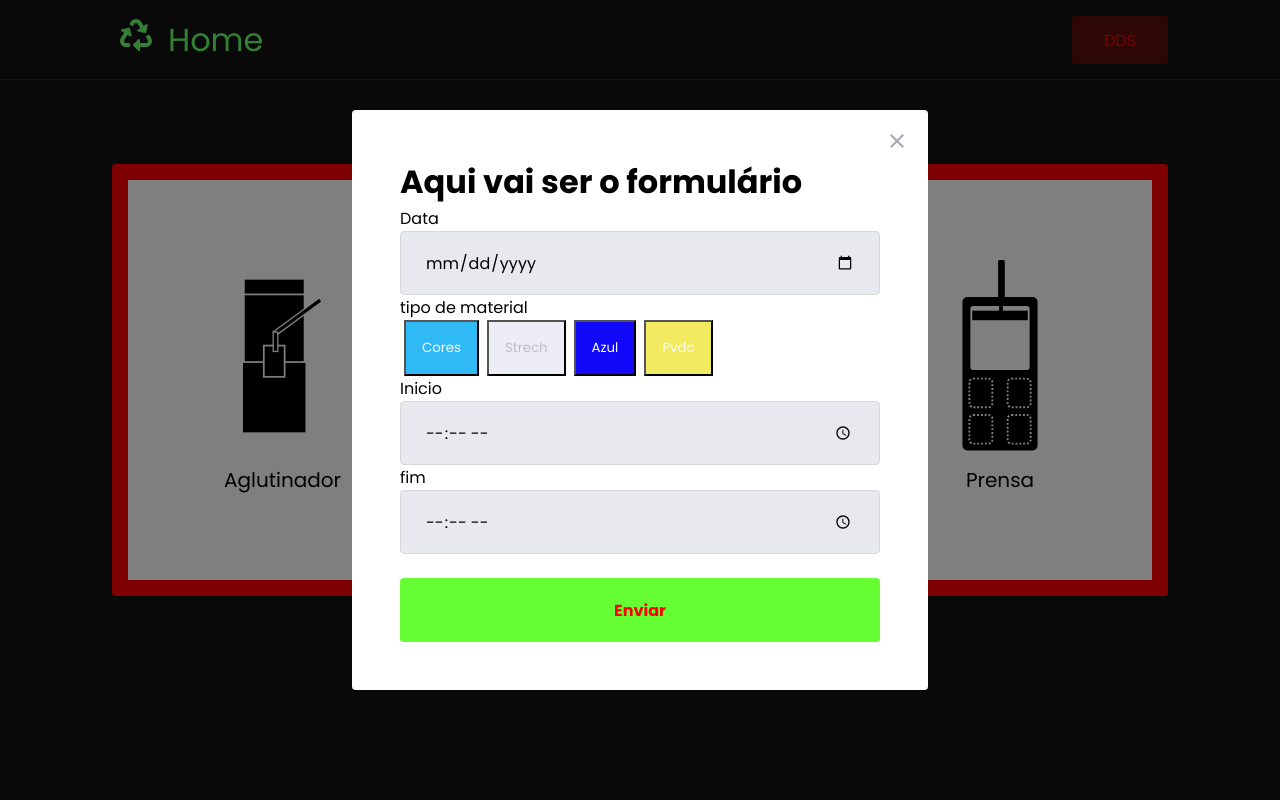
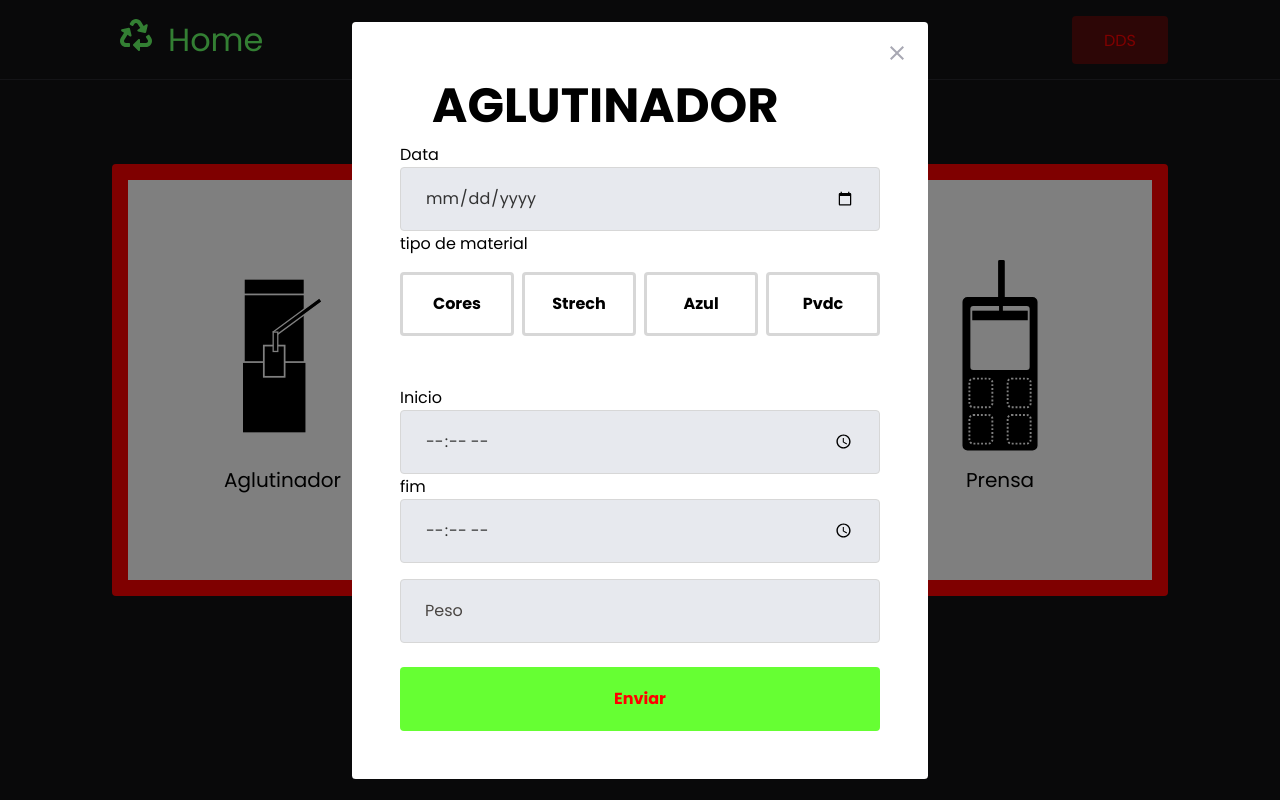
Before and after one commit to regisskate/reciclenextreciclee, a Next.js app: page / in a window 1280 px wide. Both pictures are taken after a click on the button "Aglutinador". Built offline with nearby package versions, Linux system fonts and the light colour scheme.

Commit message:
styles form

```diff
--- a/src/components/ButtonAglutinador/index.tsx
+++ b/src/components/ButtonAglutinador/index.tsx
@@ -1,6 +1,7 @@
 import { useState } from "react";
 import styles from './styles.module.scss';
 import Modal from "react-modal"
+import { FormAglutinador } from "../FormAglutinador";
 
 export function ButtonAglutinador() {
 
@@ -29,25 +30,8 @@ export function ButtonAglutinador() {
           <button type="button" onClick={handleCloseNewProductionRecordModal} className="react-modal-close">
             <img src="/images/close.svg" alt="fechar modal" />
           </button>
-          <h1>Aqui vai ser o formulário</h1>
-          <p>
-            Data <br></br>
-            <input type="date" name="Data" className="form-control" /><br></br>
-            tipo de material<br></br>
-            <button type="button" className="cores">Cores</button>
-            <button type="button" className="strech">Strech</button>
-            <button type="button" className="azul">Azul</button>
-            <button type="button" className="pvdc">Pvdc</button> <br></br>
+          <FormAglutinador />
 
-            Inicio
-            <input
-              type="time"
-              name="Inicio"
-            /><br></br>
-            fim
-            <input type="time" name="Fim" />
-          </p>
-          <button type="submit">Enviar</button>
         </Modal>
       </section>
     </main>
--- a/src/components/ButtonPrensa/index.tsx
+++ b/src/components/ButtonPrensa/index.tsx
@@ -1,6 +1,7 @@
 import { useState } from "react";
 import styles from './styles.module.scss';
 import Modal from "react-modal"
+import { FormPrensa } from "../FormPrensa";
 
 export function ButtonPrensa() {
 
@@ -29,25 +30,8 @@ export function ButtonPrensa() {
           <button type="button" onClick={handleCloseNewProductionRecordModal} className="react-modal-close">
             <img src="/images/close.svg" alt="fechar modal" />
           </button>
-          <h1>Aqui vai ser o formulário</h1>
-          <p>
-            Data <br></br>
-            <input type="date" name="Data" className="form-control" /><br></br>
-            tipo de material<br></br>
-            <button type="button" className="cores">Cores</button>
-            <button type="button" className="strech">Strech</button>
-            <button type="button" className="azul">Azul</button>
-            <button type="button" className="pvdc">Pvdc</button> <br></br>
+          <FormPrensa />
 
-            Inicio
-            <input
-              type="time"
-              name="Inicio"
-            /><br></br>
-            fim
-            <input type="time" name="Fim" />
-          </p>
-          <button type="submit">Enviar</button>
         </Modal>
       </section>
     </main>
--- /dev/null
+++ b/src/components/FormAglutinador/index.tsx
@@ -0,0 +1,35 @@
+import styles from './styles.module.scss';
+
+export function FormAglutinador() {
+
+
+  return (
+    <main className={styles.formContainer}>
+      <form className={styles.formContent}>
+
+        <h1>AGLUTINADOR</h1><br />
+
+
+        Data <br></br>
+        <input type="date" name="Data" className="form-control" /><br></br>
+        tipo de material<br></br>
+        <section className={styles.typeMaterial}>
+          <button type="button" className="colorType"><span>Cores</span></button>
+          <button type="button" className="colorType"><span>Strech</span></button>
+          <button type="button" className="colorType"><span>Azul</span></button>
+          <button type="button" className="colorType"><span>Pvdc</span></button> <br></br>
+        </section>
+        <span></span>
+        Inicio
+        <input
+          type="time"
+          name="Inicio"
+        /><br></br>
+        fim
+        <input type="time" name="Fim" />
+        <input type="number" placeholder="Peso" />
+        <button type="submit">Enviar</button>
+      </form>
+    </main>
+  )
+}
--- /dev/null
+++ b/src/components/FormAglutinador/styles.module.scss
@@ -0,0 +1,75 @@
+.formContent {
+  .typeMaterial {
+    margin: 1rem 0;
+    display: grid;
+    grid-template-columns: 1fr 1fr 1fr 1fr;
+    gap: 0.5rem;
+
+    button {
+      height: 4rem;
+      background: transparent;
+      border: 3px solid #d7d7d7;
+      border-radius: 0.25rem;
+
+      transition: filter 0.2s;
+
+      &:hover {
+        filter: brightness(0.10)
+      }
+
+      span {
+        font-size: 1rem;
+        font-weight: bold;
+      }
+    }
+  }
+
+  h1 {
+    display: unset;
+    font-size: 3rem;
+    margin: 2rem 2rem;
+  }
+
+
+  input {
+    width: 100%;
+    padding: 0 1.5rem;
+    height: 4rem;
+    border-radius: 0.25rem;
+
+    border: 1px solid #d7d7d7;
+    background: #e7e9ee;
+
+    font-weight: 400;
+    font-size: 1rem;
+
+    &::placeholder {
+      color: #494542;
+    }
+
+    &+input {
+      margin-top: 1rem;
+    }
+  }
+
+
+  button[type="submit"] {
+    width: 100%;
+    padding: 0 1.5rem;
+    height: 4rem;
+    background: #66ff33;
+    color: #ff0000;
+    border-radius: 0.25rem;
+    border: 0;
+    font-size: 1rem;
+    margin-top: 1.5rem;
+    font-weight: bold;
+
+    transition: filter 0.2s;
+
+    &:hover {
+      filter: brightness(0.9)
+    }
+
+  }
+}
--- /dev/null
+++ b/src/components/FormPrensa/index.tsx
@@ -0,0 +1,39 @@
+import styles from './styles.module.scss';
+
+export function FormPrensa() {
+
+
+  return (
+    <main className={styles.formContainer}>
+      <form className={styles.formContent}>
+
+        <h1>PRENSA</h1><br />
+
+
+        Data <br></br>
+        <input type="date" name="Data" className="form-control" /><br></br>
+        tipo de material<br></br>
+        <section className={styles.typeMaterial}>
+          <button type="button" className="colorType"><span>Papelão</span></button>
+          <button type="button" className="colorType"><span>Fita</span></button>
+          <button type="button" className="colorType"><span>Bombona</span></button>
+          <button type="button" className="colorType"><span>Pet</span></button>
+          <button type="button" className="colorType"><span>Botas</span></button>
+          <button type="button" className="colorType"><span>Ráfia</span></button>
+          <button type="button" className="colorType"><span>Bandejas</span></button>
+          <button type="button" className="colorType"><span>Line</span></button> <br></br>
+        </section>
+        <span></span>
+        Inicio
+        <input
+          type="time"
+          name="Inicio"
+        /><br></br>
+        fim
+        <input type="time" name="Fim" />
+        <input type="number" placeholder="Peso" />
+        <button type="submit">Enviar</button>
+      </form>
+    </main>
+  )
+}
--- /dev/null
+++ b/src/components/FormPrensa/styles.module.scss
@@ -0,0 +1,75 @@
+.formContent {
+  .typeMaterial {
+    margin: 1rem 0;
+    display: grid;
+    grid-template-columns: 1fr 1fr 1fr 1fr;
+    gap: 0.5rem;
+
+    button {
+      height: 4rem;
+      background: transparent;
+      border: 3px solid #d7d7d7;
+      border-radius: 0.25rem;
+
+      transition: filter 0.2s;
+
+      &:hover {
+        filter: brightness(0.10)
+      }
+
+      span {
+        font-size: 1rem;
+        font-weight: bold;
+      }
+    }
+  }
+
+  h1 {
+    display: unset;
+    font-size: 3rem;
+    margin: 2rem 2rem;
+  }
+
+
+  input {
+    width: 100%;
+    padding: 0 1.5rem;
+    height: 4rem;
+    border-radius: 0.25rem;
+
+    border: 1px solid #d7d7d7;
+    background: #e7e9ee;
+
+    font-weight: 400;
+    font-size: 1rem;
+
+    &::placeholder {
+      color: #494542;
+    }
+
+    &+input {
+      margin-top: 1rem;
+    }
+  }
+
+
+  button[type="submit"] {
+    width: 100%;
+    padding: 0 1.5rem;
+    height: 4rem;
+    background: #66ff33;
+    color: #ff0000;
+    border-radius: 0.25rem;
+    border: 0;
+    font-size: 1rem;
+    margin-top: 1.5rem;
+    font-weight: bold;
+
+    transition: filter 0.2s;
+
+    &:hover {
+      filter: brightness(0.9)
+    }
+
+  }
+}
--- a/src/styles/global.scss
+++ b/src/styles/global.scss
@@ -81,69 +81,6 @@ form input {
   position: relative;
   border-radius: 0.24rem;
 
-  .cores {
-    margin: 0 0.25rem;
-    padding: 1rem;
-    background: #30baf5;
-    color: #fafafc;
-  }
-
-  .strech {
-    margin: 0 0.25rem;
-    padding: 1rem;
-    background: #ededf5;
-    color: #bdbdc8;
-  }
-
-  .azul {
-    margin: 0 0.25rem;
-    padding: 1rem;
-    background: #1109f8;
-    color: #fafafc;
-  }
-
-  .pvdc {
-    margin: 0 0.25rem;
-    padding: 1rem;
-    background: #f2eb61;
-    color: #fafafc;
-  }
-
-  input {
-    width: 100%;
-    padding: 0 1.5rem;
-    height: 4rem;
-    border-radius: 0.25rem;
-
-    border: 1px solid #d7d7d7;
-    background: #e7e9ee;
-
-    font-weight: 400;
-    font-size: 1rem;
-
-  }
-
-
-  button[type="submit"] {
-    width: 100%;
-    padding: 0 1.5rem;
-    height: 4rem;
-    background: #66ff33;
-    color: #ff0000;
-    border-radius: 0.25rem;
-    border: 0;
-    font-size: 1rem;
-    margin-top: 1.5rem;
-    font-weight: bold;
-
-    transition: filter 0.2s;
-
-    &:hover {
-      filter: brightness(0.9)
-    }
-
-  }
-
 }
 
 
```
